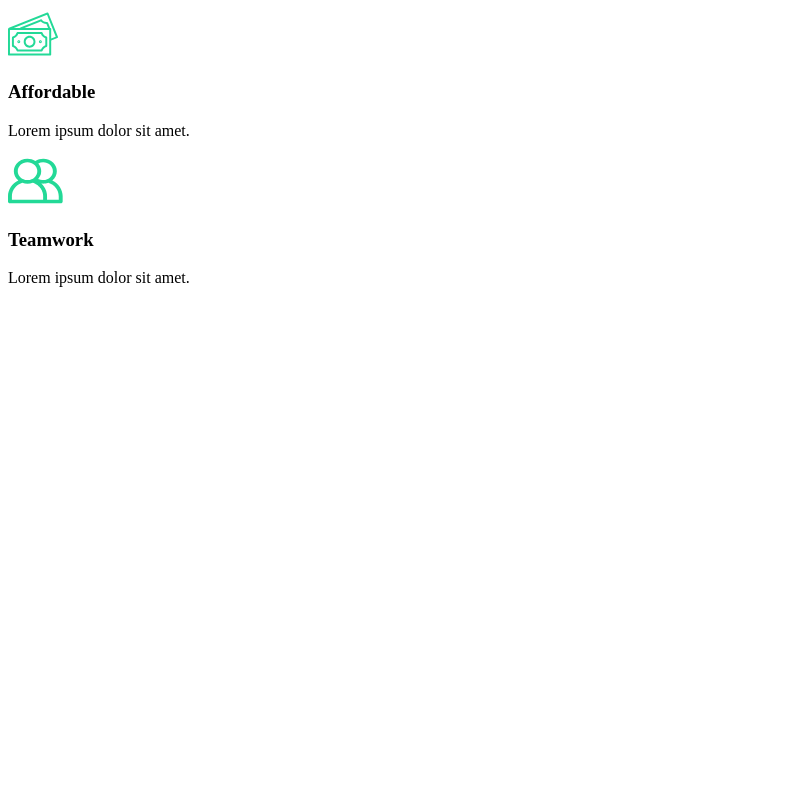
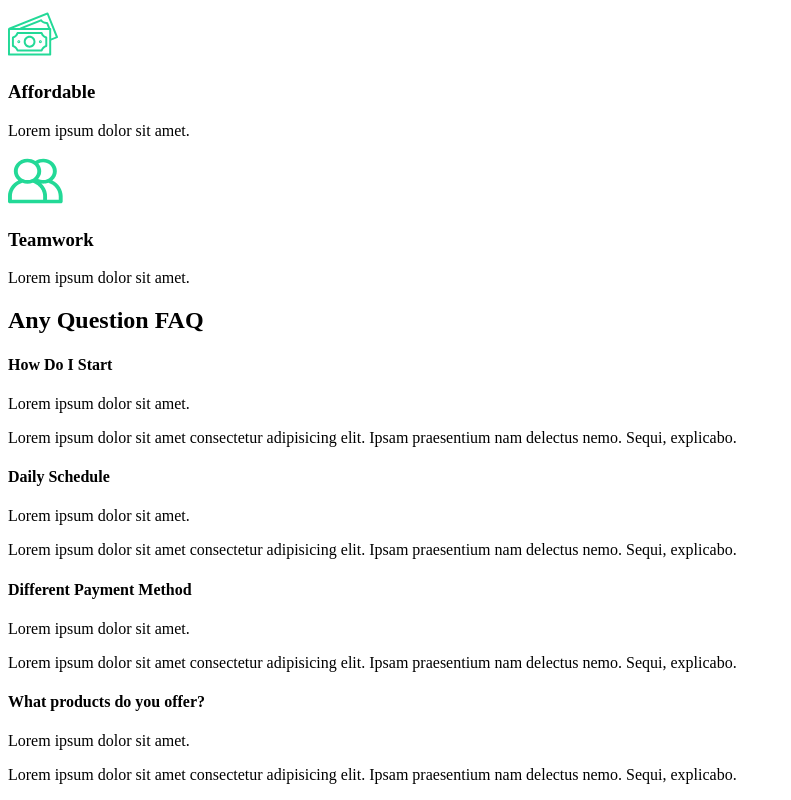
Before and after one commit to cesarebek/portfolio-with-react, a React (Create React App) app: page / in a window 1280 px wide. Shown: the part 2132-2932 px from the top of the page, without its empty margins (0-791 px from the left). Before the commit the page ends 2435 px from the top, so only its background shows below. Built offline with nearby package versions, Linux system fonts and the light colour scheme.

Commit message:
Added the FAQ section

```diff
--- a/src/Pages/AboutMe.js
+++ b/src/Pages/AboutMe.js
@@ -1,13 +1,15 @@
 import React from 'react';
 import AboutSection from '../components/AboutSection';
 import ServicesSection from '../components/ServicesSection';
+import FaqSection from '../components/FaqSection';
 
 const AboutMe = () => {
   return (
-    <div>
+    <>
       <AboutSection />
       <ServicesSection />
-    </div>
+      <FaqSection />
+    </>
   );
 };
 
--- /dev/null
+++ b/src/components/FaqSection.js
@@ -0,0 +1,53 @@
+import React from 'react';
+
+const FaqSection = () => {
+  return (
+    <div className="faq">
+      <h2>
+        Any Question <span>FAQ</span>
+      </h2>
+      <div className="question">
+        <h4>How Do I Start</h4>
+        <div className="answer">
+          <p>Lorem ipsum dolor sit amet.</p>
+          <p>
+            Lorem ipsum dolor sit amet consectetur adipisicing elit. Ipsam
+            praesentium nam delectus nemo. Sequi, explicabo.
+          </p>
+        </div>
+      </div>
+      <div className="question">
+        <h4>Daily Schedule</h4>
+        <div className="answer">
+          <p>Lorem ipsum dolor sit amet.</p>
+          <p>
+            Lorem ipsum dolor sit amet consectetur adipisicing elit. Ipsam
+            praesentium nam delectus nemo. Sequi, explicabo.
+          </p>
+        </div>
+      </div>
+      <div className="question">
+        <h4>Different Payment Method</h4>
+        <div className="answer">
+          <p>Lorem ipsum dolor sit amet.</p>
+          <p>
+            Lorem ipsum dolor sit amet consectetur adipisicing elit. Ipsam
+            praesentium nam delectus nemo. Sequi, explicabo.
+          </p>
+        </div>
+      </div>
+      <div className="question">
+        <h4>What products do you offer?</h4>
+        <div className="answer">
+          <p>Lorem ipsum dolor sit amet.</p>
+          <p>
+            Lorem ipsum dolor sit amet consectetur adipisicing elit. Ipsam
+            praesentium nam delectus nemo. Sequi, explicabo.
+          </p>
+        </div>
+      </div>
+    </div>
+  );
+};
+
+export default FaqSection;
```
